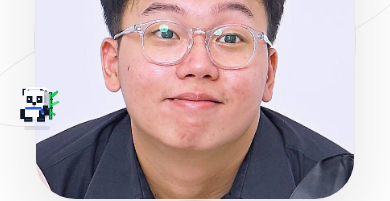
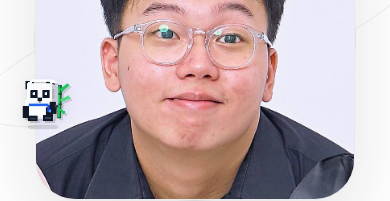
Before and after one commit to Tisee747/tisee-portfolio-v2, a Next.js app: page / in a window 390 px wide. Shown: the part 709-910 px from the top of the page. Built offline with nearby package versions, Linux system fonts and the light colour scheme.

Commit message:
style: tune pixel panda motion for mobile and desktop

```diff
--- a/src/app/globals.css
+++ b/src/app/globals.css
@@ -119,11 +119,11 @@ html {
 @keyframes tisee-panda-chew {
   0%,
   100% {
-    transform: translate3d(0, 0, 0) rotate(0deg);
+    transform: translate3d(0, 0, 0);
   }
 
   50% {
-    transform: translate3d(-1px, 1px, 0) rotate(-2deg);
+    transform: translate3d(0, 1px, 0);
   }
 }
 
@@ -134,7 +134,7 @@ html {
   }
 
   50% {
-    transform: rotate(3deg) translate3d(-1px, 1px, 0);
+    transform: rotate(2deg) translate3d(-1px, 1px, 0);
   }
 }
 
@@ -145,7 +145,7 @@ html {
   }
 
   50% {
-    transform: scaleY(0.55);
+    transform: scaleY(0.35);
   }
 }
 
@@ -153,12 +153,12 @@ html {
   0%,
   100% {
     transform: translateX(-50%) scaleX(1);
-    opacity: 0.08;
+    opacity: 0.11;
   }
 
   50% {
-    transform: translateX(-50%) scaleX(0.82);
-    opacity: 0.05;
+    transform: translateX(-50%) scaleX(0.76);
+    opacity: 0.06;
   }
 }
 
@@ -170,17 +170,17 @@ html {
 
   18% {
     left: 84vw;
-    transform: translate3d(-84%, -16px, 0) rotate(-120deg);
+    transform: translate3d(-84%, -18px, 0) rotate(-120deg);
   }
 
   50% {
     left: 50vw;
-    transform: translate3d(-50%, -46px, 0) rotate(-360deg);
+    transform: translate3d(-50%, -52px, 0) rotate(-360deg);
   }
 
   82% {
     left: 16vw;
-    transform: translate3d(-16%, -16px, 0) rotate(-600deg);
+    transform: translate3d(-16%, -18px, 0) rotate(-600deg);
   }
 
   100% {
@@ -195,8 +195,8 @@ html {
   position: fixed;
   bottom: max(6px, env(safe-area-inset-bottom));
   z-index: 40;
-  width: 68px;
-  height: 58px;
+  width: 82px;
+  height: 68px;
   margin: 0;
   padding: 0;
   border: 0;
@@ -217,7 +217,7 @@ html {
 .tisee-pet-runner:focus-visible {
   outline: 2px solid #2563EB;
   outline-offset: 3px;
-  border-radius: 999px;
+  border-radius: 8px;
 }
 
 .tisee-pet-roll,
@@ -225,7 +225,7 @@ html {
   display: block;
   width: 100%;
   height: 100%;
-  transform-origin: 50% 56%;
+  transform-origin: 50% 58%;
 }
 
 .tisee-pet-squish svg {
@@ -233,43 +233,46 @@ html {
   width: 100%;
   height: 100%;
   overflow: visible;
-  filter: drop-shadow(0 1px 0 rgba(9, 9, 11, 0.06));
+  image-rendering: pixelated;
+  filter:
+    drop-shadow(2px 2px 0 rgba(9, 9, 11, 0.14))
+    drop-shadow(0 4px 6px rgba(9, 9, 11, 0.08));
 }
 
 .tisee-pet-shadow {
   position: absolute;
   left: 50%;
-  bottom: 0;
-  width: 31px;
-  height: 4px;
-  border-radius: 999px;
+  bottom: 1px;
+  width: 38px;
+  height: 5px;
   background: #09090B;
-  opacity: 0.08;
+  opacity: 0.11;
   transform: translateX(-50%);
   pointer-events: none;
+  clip-path: polygon(8% 0, 92% 0, 100% 40%, 100% 60%, 92% 100%, 8% 100%, 0 60%, 0 40%);
 }
 
 .tisee-pet-idle .tisee-panda-body {
-  transform-origin: 50% 70%;
-  animation: tisee-panda-chew 920ms ease-in-out infinite;
+  transform-origin: 50% 75%;
+  animation: tisee-panda-chew 760ms steps(2, end) infinite;
 }
 
 .tisee-pet-idle .tisee-panda-bamboo {
   transform-box: fill-box;
   transform-origin: 50% 82%;
-  animation: tisee-panda-bamboo-nibble 720ms ease-in-out infinite;
+  animation: tisee-panda-bamboo-nibble 680ms steps(2, end) infinite;
 }
 
 .tisee-pet-idle .tisee-panda-mouth {
   transform-box: fill-box;
   transform-origin: center;
-  animation: tisee-panda-mouth-chew 360ms steps(2, end) infinite;
+  animation: tisee-panda-mouth-chew 320ms steps(2, end) infinite;
 }
 
 .tisee-pet-idle .tisee-panda-paws {
   transform-box: fill-box;
   transform-origin: center;
-  animation: tisee-panda-bamboo-nibble 720ms ease-in-out infinite reverse;
+  animation: tisee-panda-bamboo-nibble 680ms steps(2, end) infinite reverse;
 }
 
 .tisee-pet-rolling .tisee-pet-roll {
@@ -278,11 +281,11 @@ html {
 }
 
 .tisee-pet-rolling .tisee-pet-squish {
-  animation: tisee-panda-squish var(--tisee-pet-step-duration) ease-in-out infinite;
+  animation: tisee-panda-squish var(--tisee-pet-step-duration) steps(3, end) infinite;
 }
 
 .tisee-pet-rolling .tisee-pet-shadow {
-  animation: tisee-panda-shadow-pulse var(--tisee-pet-step-duration) ease-in-out infinite;
+  animation: tisee-panda-shadow-pulse var(--tisee-pet-step-duration) steps(3, end) infinite;
 }
 
 .tisee-pet-rolling .tisee-panda-bamboo,
@@ -296,24 +299,26 @@ html {
 }
 
 .tisee-pet-returning .tisee-pet-squish {
-  animation: tisee-panda-squish 420ms ease-in-out infinite;
+  animation: tisee-panda-squish 420ms steps(3, end) infinite;
 }
 
 .tisee-pet-returning .tisee-pet-shadow {
-  animation: tisee-panda-shadow-pulse 420ms ease-in-out infinite;
+  opacity: 0;
+  animation: none;
 }
 
 @media (max-width: 640px) {
   .tisee-pet-runner {
     --tisee-pet-step-duration: 540ms;
     --tisee-pet-return-duration: 1050ms;
-    width: 58px;
-    height: 51px;
+    width: 70px;
+    height: 60px;
     bottom: max(5px, env(safe-area-inset-bottom));
   }
 
   .tisee-pet-shadow {
-    width: 26px;
+    width: 31px;
+    height: 4px;
   }
 
   @keyframes tisee-panda-return {
@@ -324,17 +329,17 @@ html {
 
     18% {
       left: 84vw;
-      transform: translate3d(-84%, -12px, 0) rotate(-120deg);
+      transform: translate3d(-84%, -13px, 0) rotate(-120deg);
     }
 
     50% {
       left: 50vw;
-      transform: translate3d(-50%, -34px, 0) rotate(-360deg);
+      transform: translate3d(-50%, -38px, 0) rotate(-360deg);
     }
 
     82% {
       left: 16vw;
-      transform: translate3d(-16%, -12px, 0) rotate(-600deg);
+      transform: translate3d(-16%, -13px, 0) rotate(-600deg);
     }
 
     100% {
```
